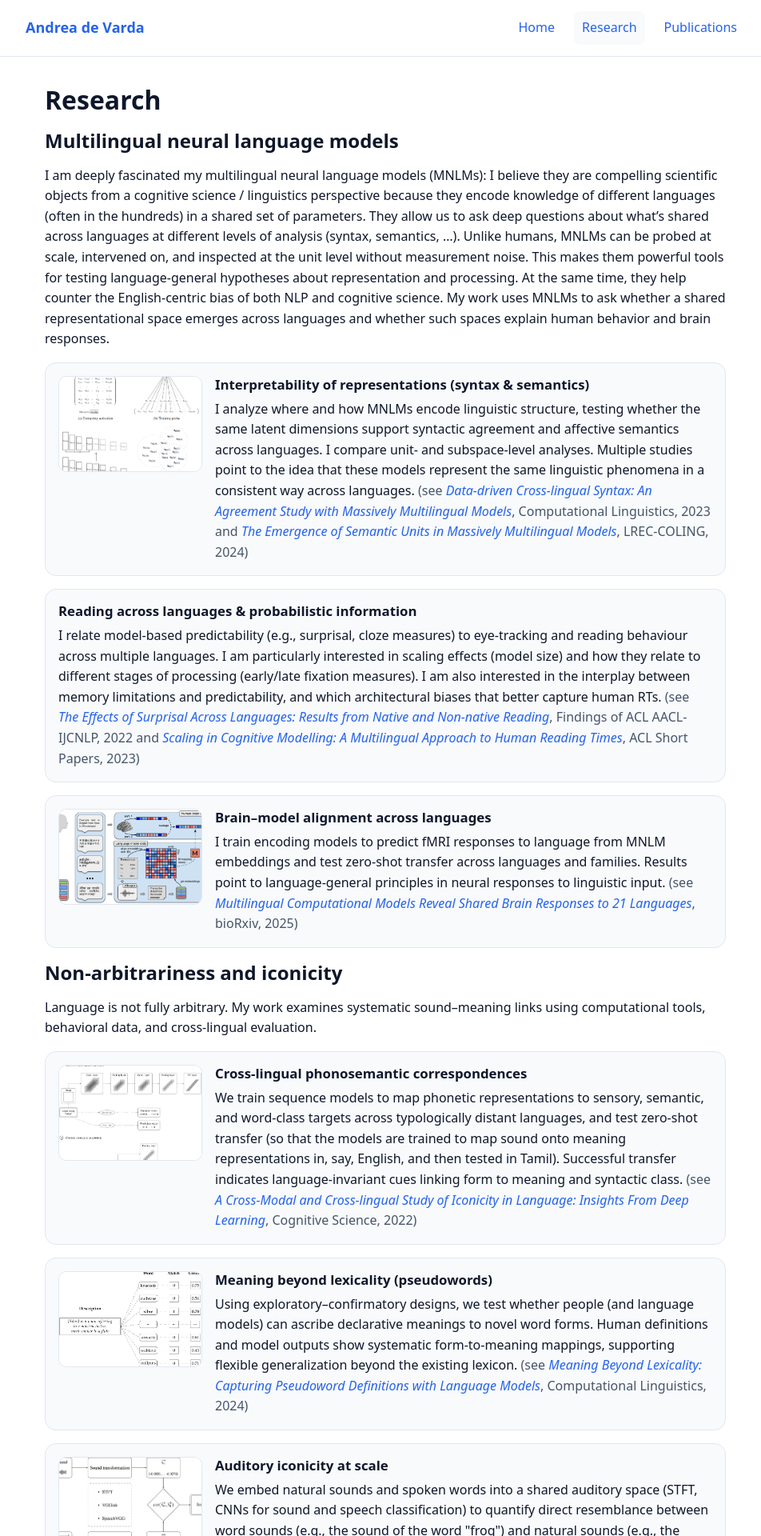
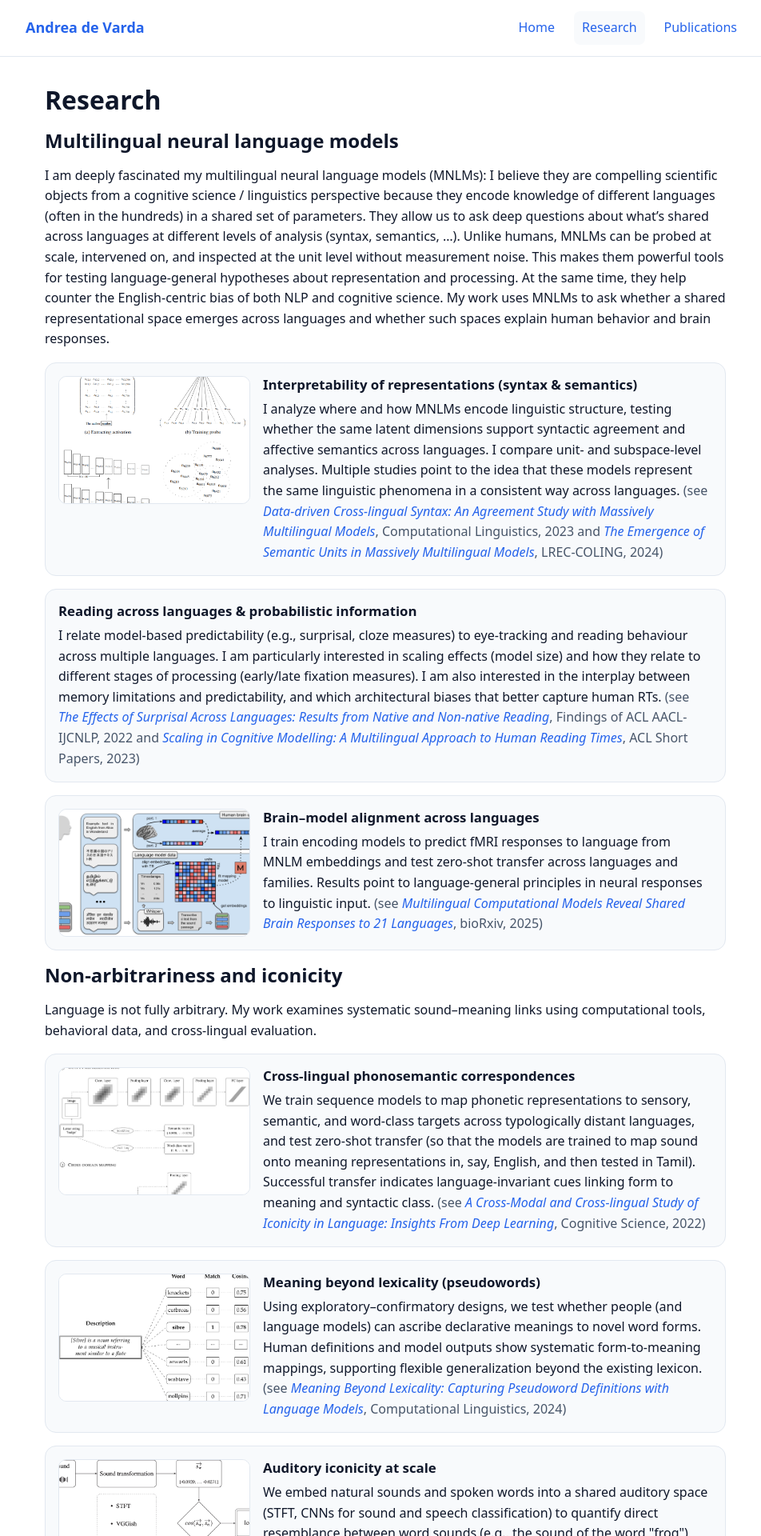
Before and after one commit to Andrea-de-Varda/Andrea-de-Varda.github.io, a Jekyll site: the page built from research.md, in a window 1280 px wide. Shown: the top 1920 px of the page at 80% size, without its empty margins (158-1110 px from the left). Built offline with Jekyll 4.4.1, drawn with Linux system fonts in a browser that asks for light colours.

Commit message:
Update style.css

```diff
--- a/assets/css/style.css
+++ b/assets/css/style.css
@@ -67,9 +67,9 @@ footer{border-top:1px solid var(--border);margin-top:36px;padding:18px 0;color:v
   background:var(--card);
   margin:16px 0;
 }
-.research-card img{
-  width: 180px;
-  height: 120px;
+.research-card img {
+  width: 240px;   /* was 180px */
+  height: 160px;  /* was 120px */
   object-fit: cover;
   border-radius: 10px;
   border: 1px solid var(--border);
```
